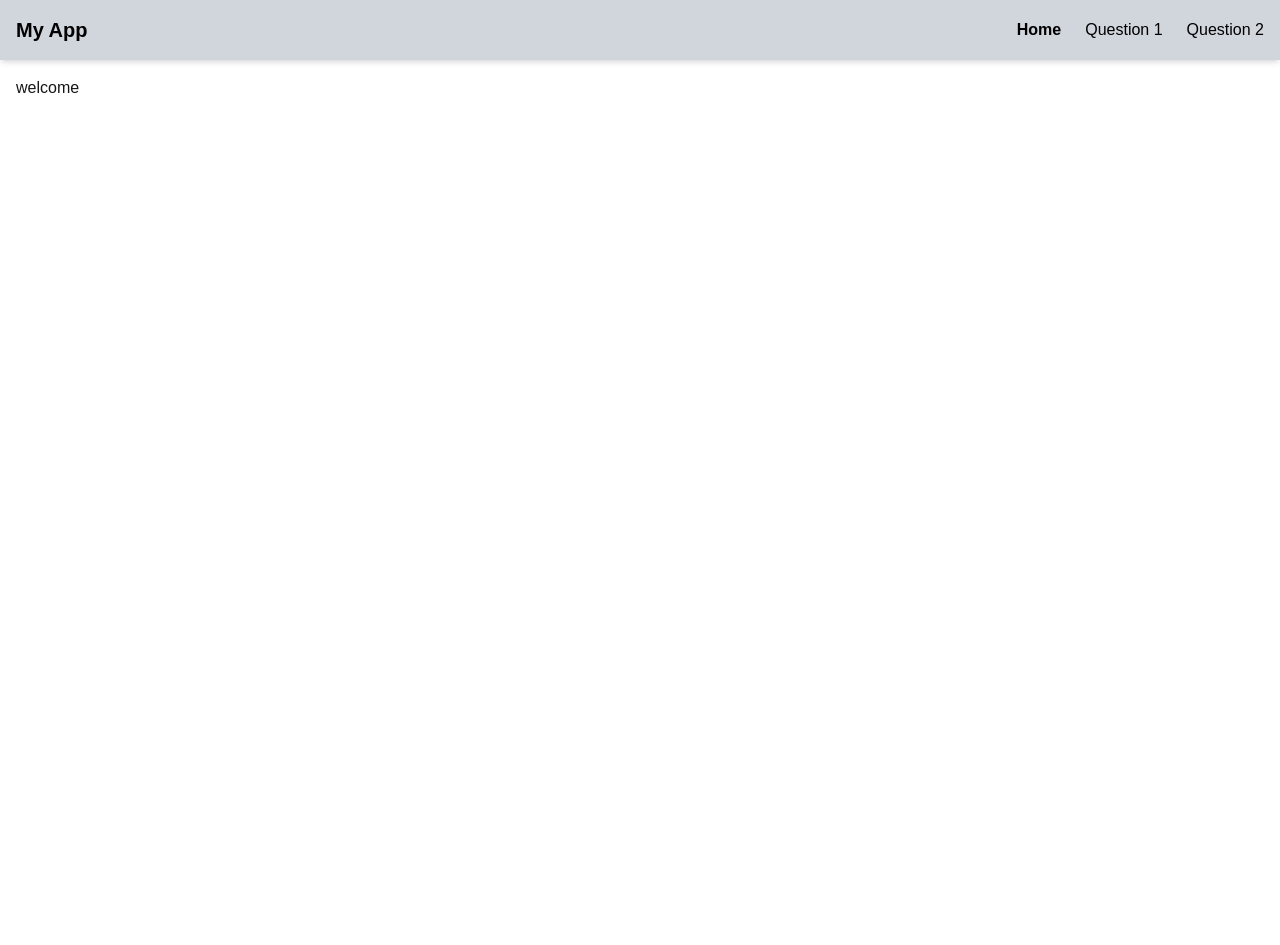
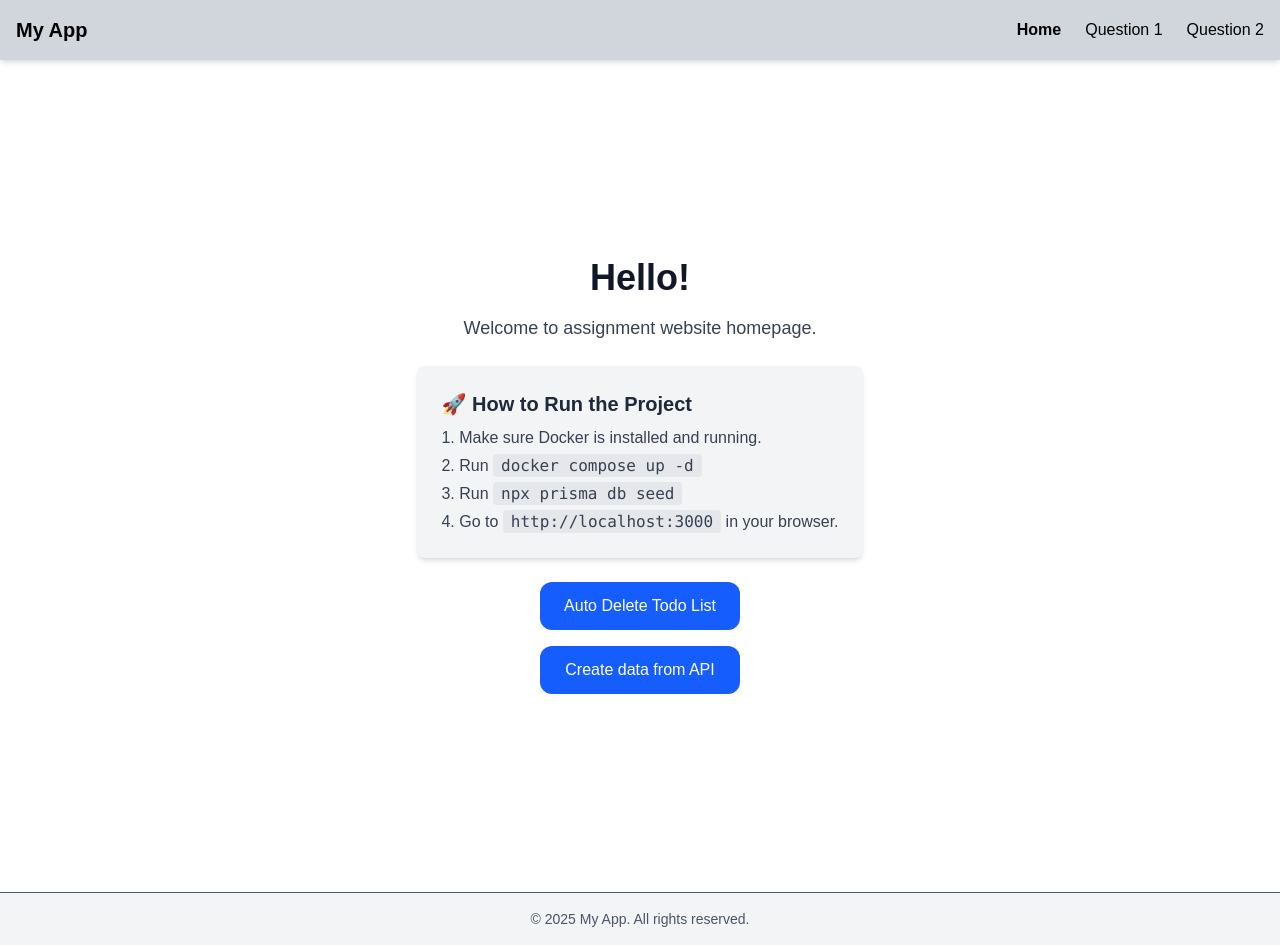
Before and after one commit to ZnieJK/NextJSTest, a Next.js app in the folder my-first-nextjs/: page / in a window 1280 px wide. Before the commit the page ends 800 px from the top, so only its background shows below. Built offline with nearby package versions, Linux system fonts and the light colour scheme.

Commit message:
update home page and readme

```diff
--- a/my-first-nextjs/src/app/layout.tsx
+++ b/my-first-nextjs/src/app/layout.tsx
@@ -30,7 +30,7 @@ export default function RootLayout({
       <body className={`${geistSans.variable} ${geistMono.variable} antialiased`}>
           <Header />
           {children}
-          {/* <Footer /> */}
+          <Footer />
       </body>
     </html>
   );
--- a/my-first-nextjs/src/app/page.tsx
+++ b/my-first-nextjs/src/app/page.tsx
@@ -1,14 +1,44 @@
 'use client'
 
-import DropBoxComponent from "./components/Dropdown"
-
-//TODO Need to be update this page as homepage
+import Link from "next/link";
 
 export default function HomePage() {
-
   return (
     <main className="flex flex-col md:flex-row gap-4 p-4">
-      welcome
+      <div className="container mx-auto px-15 flex flex-col items-center justify-center text-center min-h-screen">
+        <h1 className="text-4xl font-bold text-gray-900 dark:text-white mb-4">
+          Hello!
+        </h1>
+        <p className="text-lg text-gray-700 dark:text-gray-300 mb-6 max-w-2xl">
+          Welcome to assignment website homepage.
+        </p>
+
+        <div className="bg-gray-100 dark:bg-gray-800 rounded-lg p-6 shadow-md mb-6 max-w-2xl text-left">
+          <h2 className="text-xl font-semibold text-gray-800 dark:text-white mb-2">🚀 How to Run the Project</h2>
+          <ol className="list-decimal list-inside text-gray-700 dark:text-gray-300 space-y-1">
+            <li>Make sure Docker is installed and running.</li>
+            <li>Run <code className="bg-gray-200 dark:bg-gray-700 px-2 py-0.5 rounded">docker compose up -d</code></li>
+            <li>Run <code className="bg-gray-200 dark:bg-gray-700 px-2 py-0.5 rounded">npx prisma db seed</code></li>
+            <li>Go to <code className="bg-gray-200 dark:bg-gray-700 px-2 py-0.5 rounded">http://localhost:3000</code> in your browser.</li>
+          </ol>
+        </div>
+
+        <div className="flex flex-col space-y-4">
+          <Link
+            href="/Question_1"
+            className="inline-block px-6 py-3 rounded-xl bg-blue-600 text-white hover:bg-blue-700 transition"
+          >
+            Auto Delete Todo List
+          </Link>
+
+          <Link
+            href="/Question_2"
+            className="inline-block px-6 py-3 rounded-xl bg-blue-600 text-white hover:bg-blue-700 transition"
+          >
+            Create data from API
+          </Link>
+        </div>
+      </div>
     </main>
   )
 }
```
Also changed, not shown: 1 other file (tests, documents, lock files or other folders).
